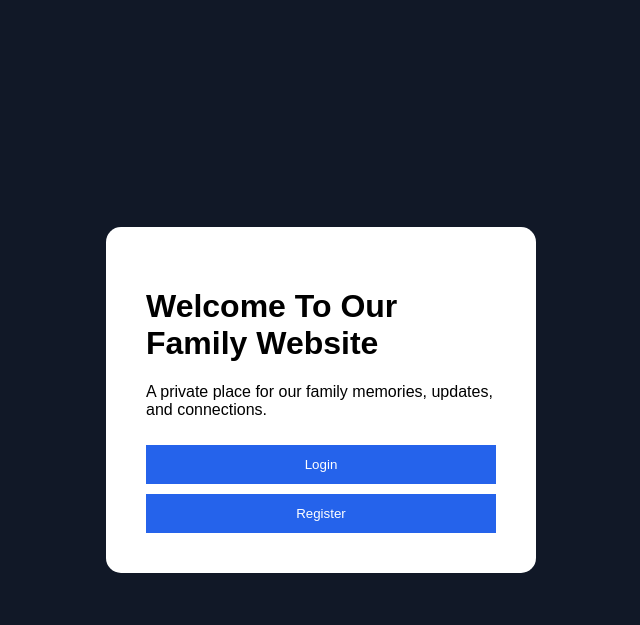
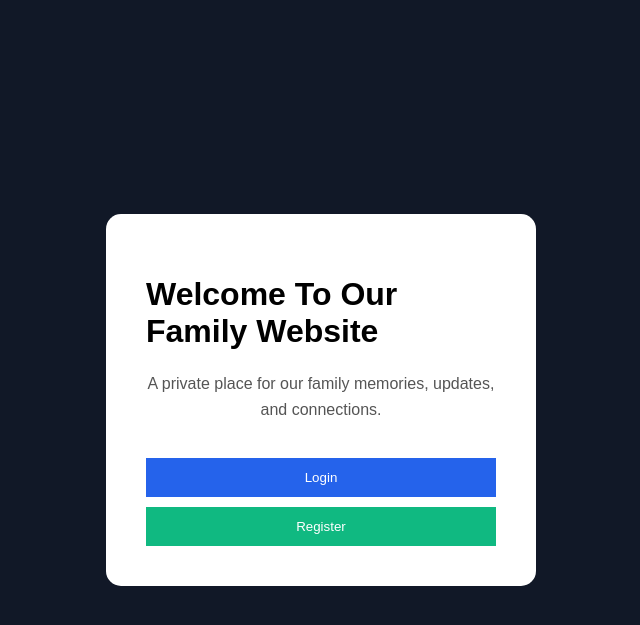
Before and after one commit to andrenikola64-source/Andre, a Flask app: page / in a window 1280 px wide. Shown: the top 625 px of the page, without its empty margins (319-959 px from the left). Run offline with Flask 3, Linux system fonts and the light colour scheme.

Commit message:
Update style.css

```diff
--- a/static/style.css
+++ b/static/style.css
@@ -49,3 +49,18 @@ button {
     padding: 15px;
     margin-top: 15px;
 }
+
+.home-text {
+    text-align: center;
+    color: #555;
+    margin-top: 15px;
+    line-height: 1.6;
+}
+
+.home-buttons {
+    margin-top: 25px;
+}
+
+.register-btn {
+    background: #10b981;
+}
```
